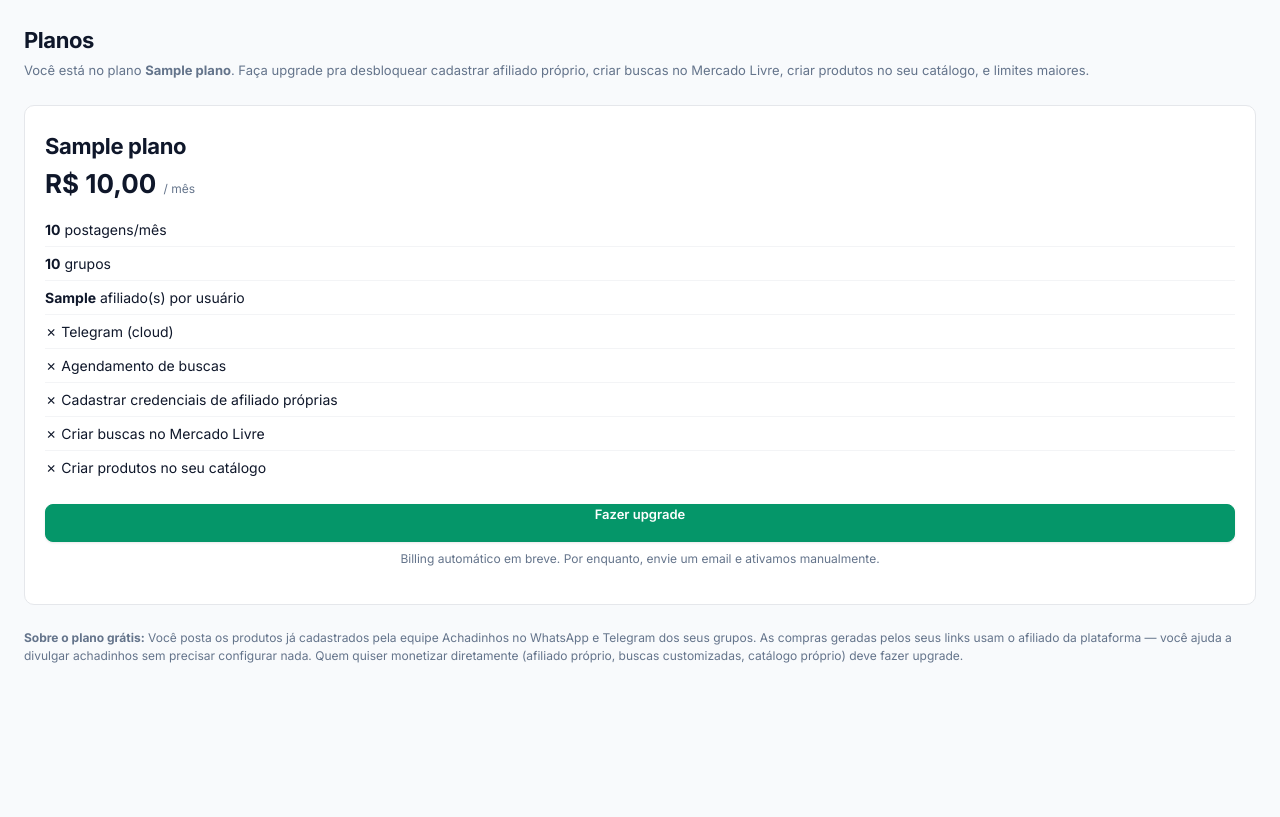
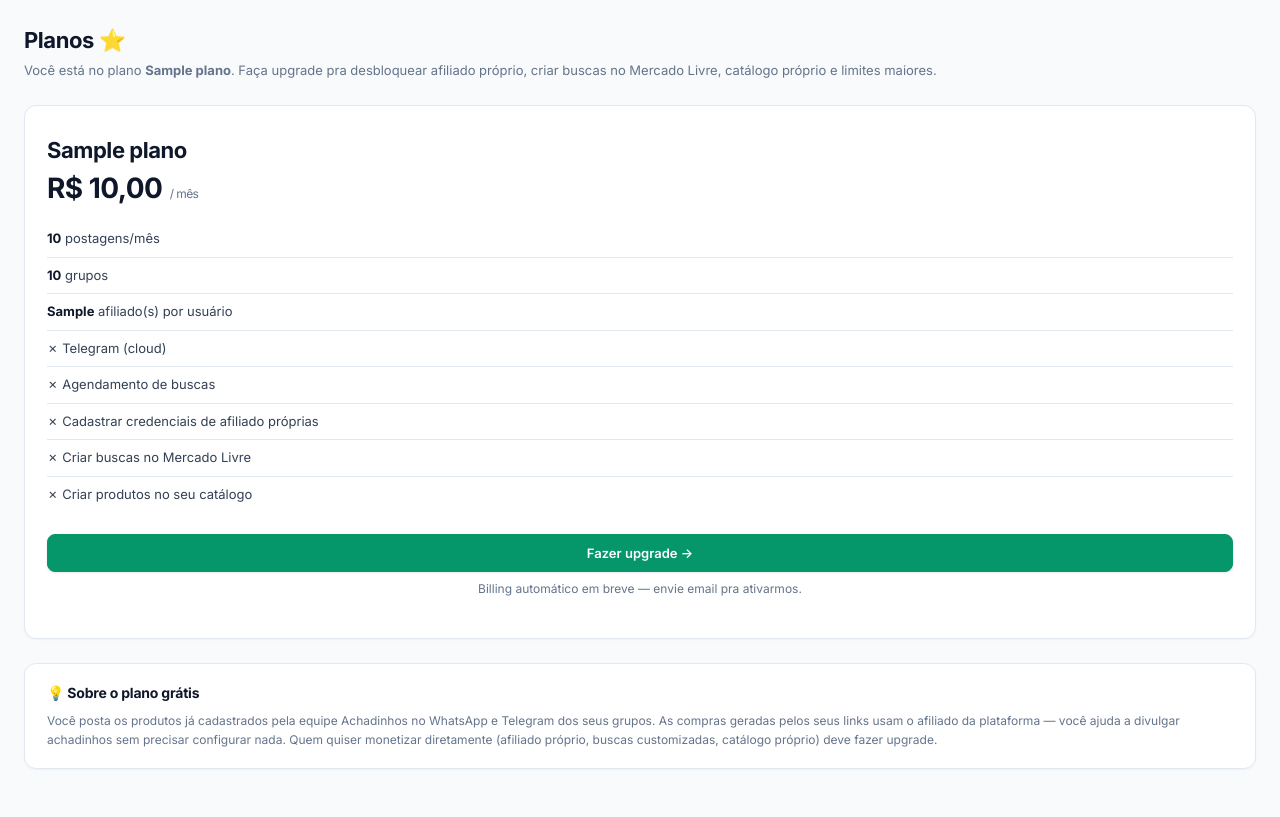
Before and after one commit to silviosvargas/achadinhosv3, a FastAPI app: template app/web/templates/planos.html in a window 1280 px wide. Before the commit the page ends 663 px from the top, so only its background shows below. Run offline with FastAPI, Linux system fonts and the light colour scheme; the template is opened without the code that fills it: most values are stand-ins (such as "Sample title", 1, 10 or a date in 2020); parts of the project's set-up code (start-up, migrations or seed data) failed here and were passed over.

Commit message:
feat(redesign): Fase 5 — páginas restantes com novo padrão visual
Aplica o sistema de design (Fase 1+2) nas 8 páginas restantes:
- Header com emoji contextual + descrição limpa
- titulo_topbar pra preencher a nova topbar fina
- Empty states ilustrados (ícone grande 48px + título + descrição + CTA)
- Confirmações com nome do recurso (tojson pra escape)

Páginas tocadas:
- templates.html  — Templates ✦ + CTA "+ Criar template"
- agentes.html    — Agentes 🖥️ + status com ●/○
- canais.html     — Canais 📡 + empty state ilustrado
- grupos.html     — Grupos 👥 + empty state ilustrado
- usuarios.html   — Equipe 👤 (renomeado de "Usuários") + empty state
- tarefas.html    — Tarefas ⌛ + empty state contextual por filtro
- onboarding.html — Bem-vindo 👋 cabeçalho refinado
- planos.html     — refeito: cards com hover lift + verde-marca,
                    badge "✓ Seu plano" elevado, CSS movido pra
                    usar tokens (var(--primario), var(--r-lg) etc).
- signup.html     — brand presence com logo gradiente.

base.html: cache bust ?v=2026051604

Co-Authored-By: Claude Opus 4.7 (1M context) <noreply@anthropic.com>

```diff
--- a/app/web/templates/base.html
+++ b/app/web/templates/base.html
@@ -10,7 +10,7 @@
   <link rel="preconnect" href="https://fonts.gstatic.com" crossorigin>
   <link href="https://fonts.googleapis.com/css2?family=Inter:wght@400;500;600;700;800&display=swap" rel="stylesheet">
 
-  <link rel="stylesheet" href="/static/style.css?v=2026051603">
+  <link rel="stylesheet" href="/static/style.css?v=2026051604">
 
   {# Aplica tema escolhido pelo usuário ANTES do render — evita FOUC.
      Lê de localStorage. Se vazio/inválido, deixa default (respeita sistema). #}
--- a/app/web/templates/planos.html
+++ b/app/web/templates/planos.html
@@ -1,14 +1,15 @@
 {% extends "base.html" %}
 {% block titulo %}Planos{% endblock %}
+{% block titulo_topbar %}Planos{% endblock %}
 {% block conteudo %}
 
 <header class="page-header">
-  <h1>Planos</h1>
-  <p class="muted">
+  <h1>Planos ⭐</h1>
+  <p>
     Você está no plano <strong>{{ org.plano.nome if org and org.plano else "—" }}</strong>.
     {% if org and org.plano and org.plano.slug != "business" %}
-    Faça upgrade pra desbloquear cadastrar afiliado próprio, criar buscas no Mercado
-    Livre, criar produtos no seu catálogo, e limites maiores.
+    Faça upgrade pra desbloquear afiliado próprio, criar buscas no Mercado Livre,
+    catálogo próprio e limites maiores.
     {% endif %}
   </p>
 </header>
@@ -17,7 +18,7 @@
   {% for p in planos %}
   <div class="plano-card {% if p.id == plano_atual_id %}plano-atual{% endif %}">
     {% if p.id == plano_atual_id %}
-    <div class="plano-badge">Seu plano</div>
+    <div class="plano-badge">✓ Seu plano</div>
     {% endif %}
 
     <h2 class="plano-nome">{{ p.nome }}</h2>
@@ -42,31 +43,32 @@
     </ul>
 
     {% if p.id == plano_atual_id %}
-      <button class="btn btn-secundario" disabled style="width:100%;">Seu plano atual</button>
+      <button class="btn" disabled style="width:100%; cursor:default; opacity:0.6;">Seu plano atual</button>
     {% elif p.preco_mensal_brl == 0 %}
-      <button class="btn btn-secundario" disabled style="width:100%;" title="Downgrade não disponível">
+      <button class="btn" disabled style="width:100%; cursor:default; opacity:0.6;" title="Downgrade não disponível">
         Plano grátis
       </button>
     {% else %}
       <a href="mailto:silviosvargas@metaservers.com.br?subject=Upgrade pro plano {{ p.nome }}"
-         class="btn btn-primario" style="width:100%; text-align:center; display:block;">
-        Fazer upgrade
+         class="btn btn-primario" style="width:100%; justify-content:center;">
+        Fazer upgrade →
       </a>
       <p class="muted small" style="text-align:center; margin-top:8px;">
-        Billing automático em breve. Por enquanto, envie um email e ativamos manualmente.
+        Billing automático em breve — envie email pra ativarmos.
       </p>
     {% endif %}
   </div>
   {% endfor %}
 </div>
 
-<div class="muted small" style="margin-top:24px;">
-  <p>
-    <strong>Sobre o plano grátis:</strong> Você posta os produtos já cadastrados pela
-    equipe Achadinhos no WhatsApp e Telegram dos seus grupos. As compras geradas pelos
-    seus links usam o afiliado da plataforma — você ajuda a divulgar achadinhos sem
-    precisar configurar nada. Quem quiser monetizar diretamente (afiliado próprio,
-    buscas customizadas, catálogo próprio) deve fazer upgrade.
+<div class="card" style="margin-top:24px; padding:18px 22px;">
+  <h3 style="margin:0 0 8px; font-size:14px;">💡 Sobre o plano grátis</h3>
+  <p class="muted small" style="margin:0; line-height:1.6;">
+    Você posta os produtos já cadastrados pela equipe Achadinhos no WhatsApp e
+    Telegram dos seus grupos. As compras geradas pelos seus links usam o afiliado
+    da plataforma — você ajuda a divulgar achadinhos sem precisar configurar nada.
+    Quem quiser monetizar diretamente (afiliado próprio, buscas customizadas,
+    catálogo próprio) deve fazer upgrade.
   </p>
 </div>
 
@@ -74,48 +76,64 @@
   .planos-grid {
     display: grid;
     grid-template-columns: repeat(auto-fit, minmax(260px, 1fr));
-    gap: 16px;
-    margin-top: 24px;
+    gap: 18px;
+    margin-top: 8px;
   }
   .plano-card {
     position: relative;
-    border: 1px solid #e5e7eb;
-    border-radius: 10px;
-    padding: 24px 20px;
-    background: #fff;
+    border: 1px solid var(--border);
+    border-radius: var(--r-lg);
+    padding: 28px 22px;
+    background: var(--bg-card);
+    box-shadow: var(--sh-xs);
     display: flex;
     flex-direction: column;
+    transition: box-shadow var(--t-base), transform var(--t-base);
   }
+  .plano-card:hover { box-shadow: var(--sh-md); transform: translateY(-2px); }
   .plano-card.plano-atual {
-    border-color: #16a34a;
+    border-color: var(--primario);
     border-width: 2px;
-    background: #f0fdf4;
+    box-shadow: var(--sh-md);
   }
   .plano-badge {
     position: absolute;
-    top: -10px;
-    right: 14px;
-    background: #16a34a;
+    top: -12px;
+    right: 16px;
+    background: var(--primario);
     color: #fff;
-    font-size: 12px;
-    padding: 3px 10px;
-    border-radius: 12px;
-    font-weight: 600;
+    font-size: 11px;
+    padding: 4px 12px;
+    border-radius: var(--r-full);
+    font-weight: 700;
+    letter-spacing: 0.03em;
+    box-shadow: var(--sh-sm);
   }
-  .plano-nome { margin: 0 0 8px; font-size: 22px; }
-  .plano-preco { margin: 0 0 16px; font-size: 26px; line-height: 1; }
+  .plano-nome {
+    margin: 0 0 6px;
+    font-size: 22px;
+    letter-spacing: -0.02em;
+  }
+  .plano-preco {
+    margin: 0 0 18px;
+    font-size: 28px;
+    line-height: 1.1;
+    letter-spacing: -0.02em;
+  }
   .plano-features {
     list-style: none;
     padding: 0;
-    margin: 0 0 20px;
+    margin: 0 0 22px;
     flex-grow: 1;
   }
   .plano-features li {
-    padding: 6px 0;
-    border-bottom: 1px solid #f3f4f6;
-    font-size: 14px;
+    padding: 8px 0;
+    border-bottom: 1px solid var(--border);
+    font-size: 13px;
+    color: var(--texto-2);
   }
   .plano-features li:last-child { border-bottom: none; }
+  .plano-features strong { color: var(--texto); }
 </style>
 
 {% endblock %}
```
Also changed, not shown: app/web/templates/agentes.html (+12 -7 lines), app/web/templates/canais.html (+10 -5 lines), app/web/templates/grupos.html (+9 -4 lines), app/web/templates/onboarding.html (+4 -4 lines), app/web/templates/signup.html (+6 -1 lines), app/web/templates/tarefas.html (+15 -4 lines), app/web/templates/templates.html (+5 -4 lines), app/web/templates/usuarios.html (+11 -5 lines).
